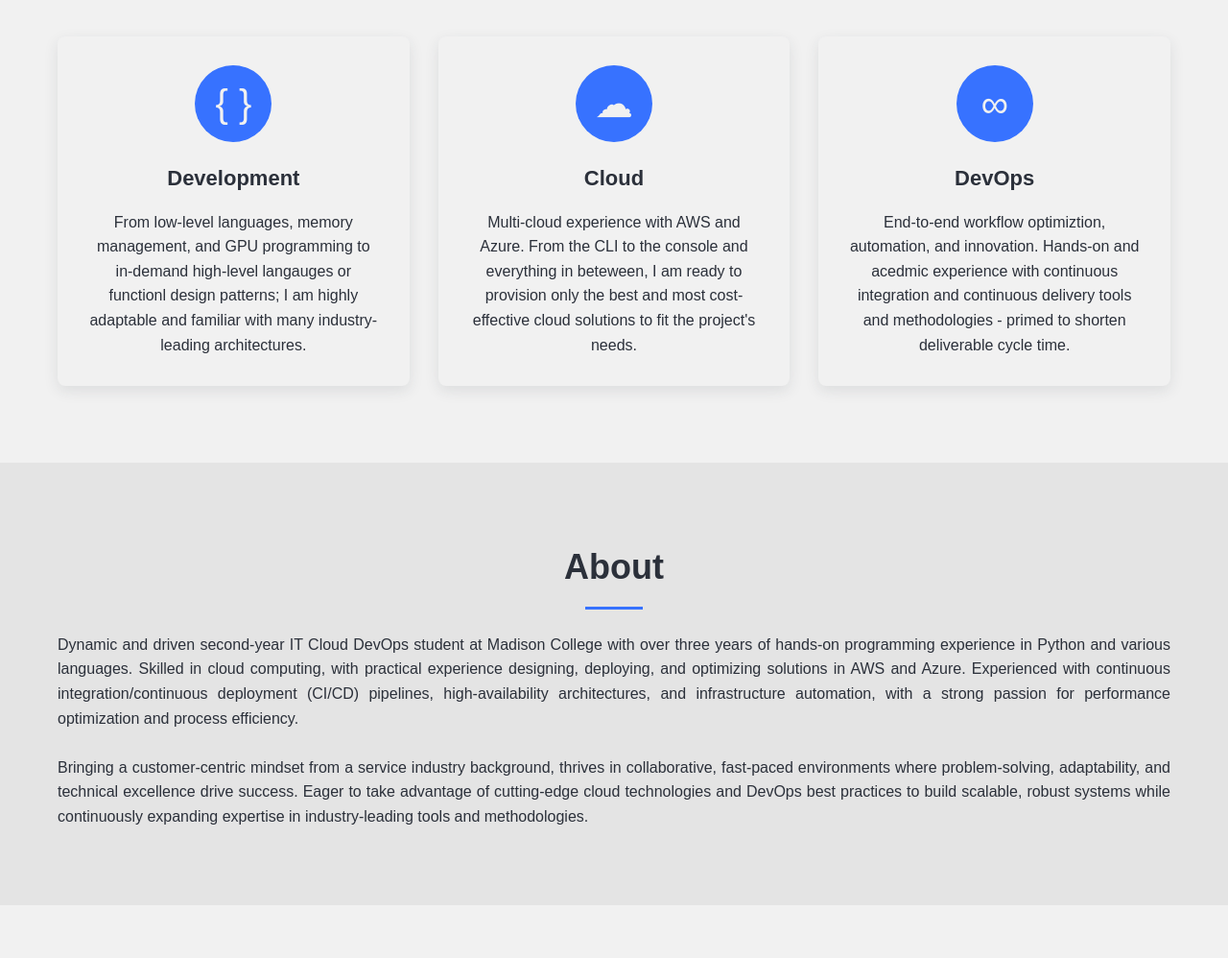
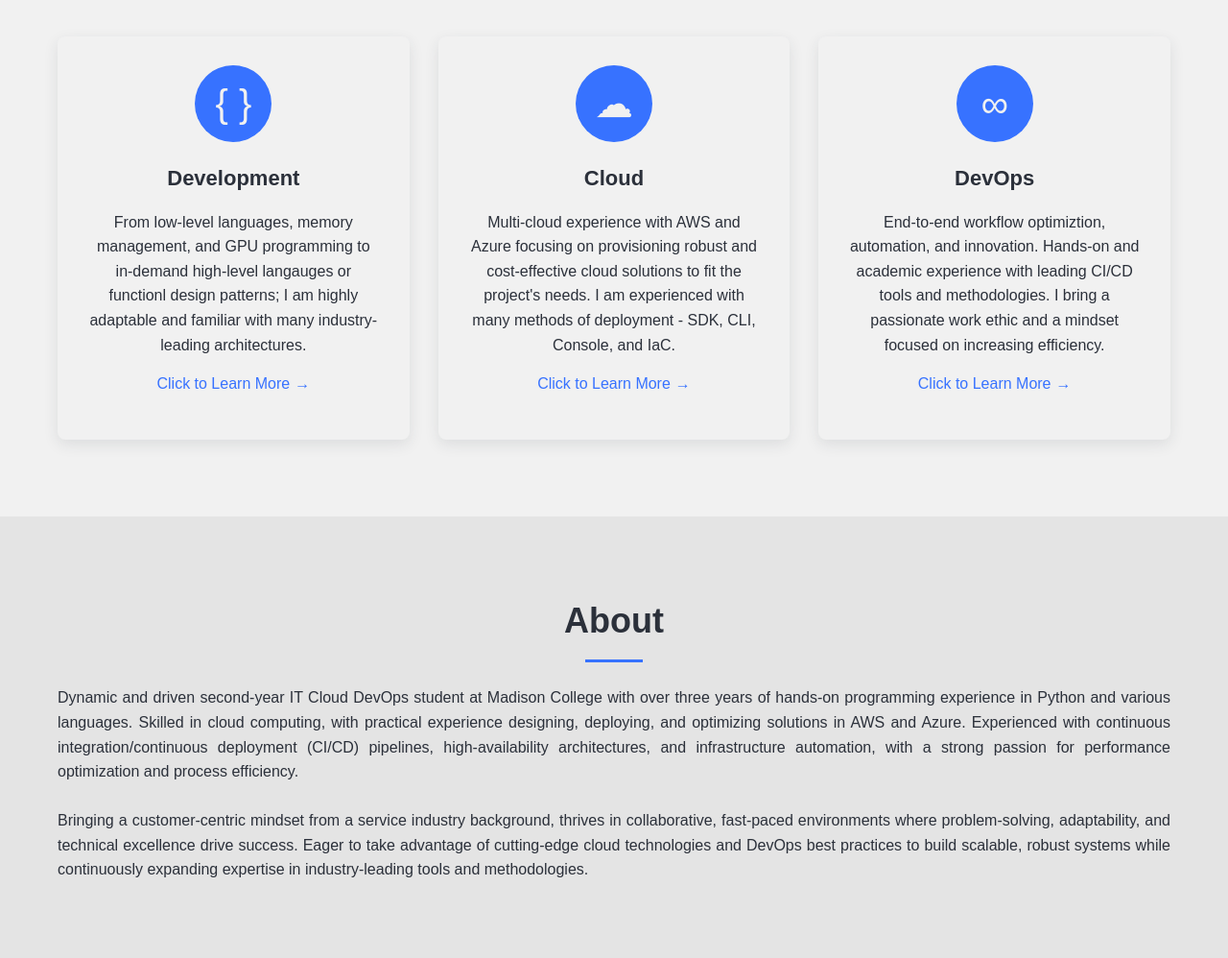
Before and after one commit to camendt-matc/matcsecdesignb, a Python web app: template www/src/main/resources/templates/index.html in a window 1280 px wide. Shown: the part 687-1685 px from the top of the page at 96% size. Run offline with Jinja, Linux system fonts and the light colour scheme; the template is opened without the code that fills it, so the values that code supplies are empty.

Commit message:
enhanced content of features section

```diff
--- a/www/src/main/resources/static/css/landing-page-styles.css
+++ b/www/src/main/resources/static/css/landing-page-styles.css
@@ -279,6 +279,10 @@ nav ul li a:hover::after {
     color: var(--dark-gray);
 }
 
+.feature-content p {
+    margin-bottom: 15px;
+}
+
 /* Projects Section */
 .projects {
     padding: 80px 0;
--- a/www/src/main/resources/templates/index.html
+++ b/www/src/main/resources/templates/index.html
@@ -54,6 +54,7 @@
                                     patterns; I am highly adaptable and familiar with many
                                     industry-leading architectures.
                                 </p>
+                                <p class="read-more">Click to Learn More</p>
                             </div>
                         </a>
                     </div>
@@ -64,10 +65,11 @@
                             <div class="feature-content">
                                 <h3>Cloud</h3>
                                 <p>
-                                    Multi-cloud experience with AWS and Azure. From the CLI to the console
-                                    and everything in beteween, I am ready to provision only the best
-                                    and most cost-effective cloud solutions to fit the project's needs.
+                                    Multi-cloud experience with AWS and Azure focusing on provisioning
+                                    robust and cost-effective cloud solutions to fit the project's
+                                    needs. I am experienced with many methods of deployment - SDK, CLI, Console,  and IaC.
                                 </p>
+                                <p class="read-more">Click to Learn More</p>
                             </div>
                         </a>
                     </div>
@@ -79,9 +81,10 @@
                                 <h3>DevOps</h3>
                                 <p>
                                     End-to-end workflow optimiztion, automation, and innovation. Hands-on and
-                                    acedmic experience with continuous integration and continuous delivery
-                                    tools and methodologies - primed to shorten deliverable cycle time.
+                                    academic experience with leading CI/CD tools and methodologies. I bring a
+                                    passionate work ethic and a mindset focused on increasing efficiency.
                                 </p>
+                                <p class="read-more">Click to Learn More</p>
                             </div>
                         </a>
                     </div>
```
